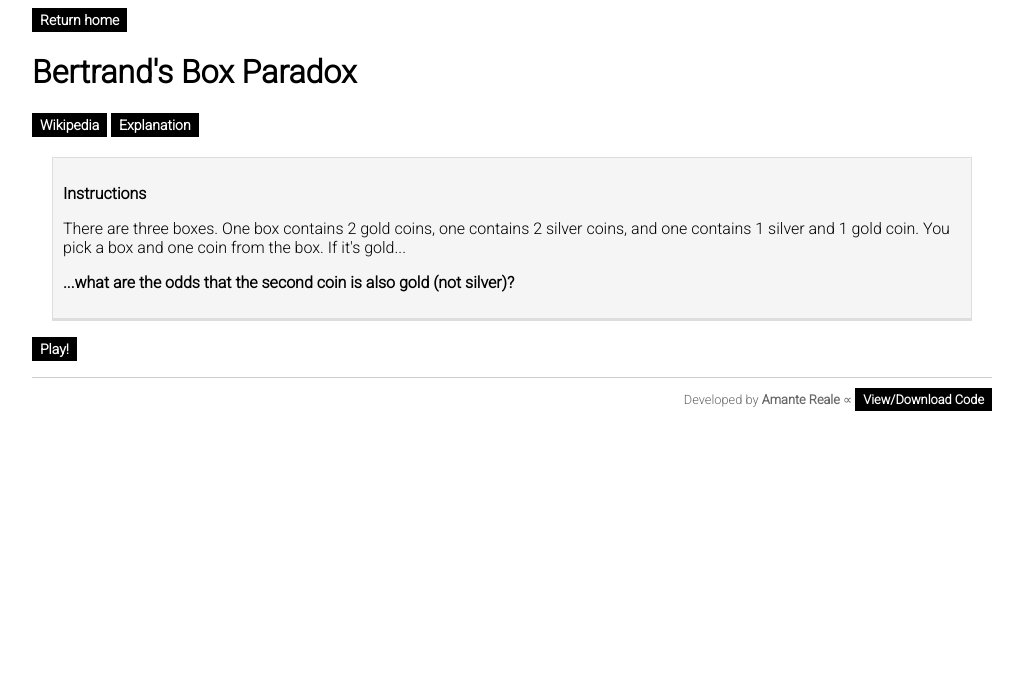
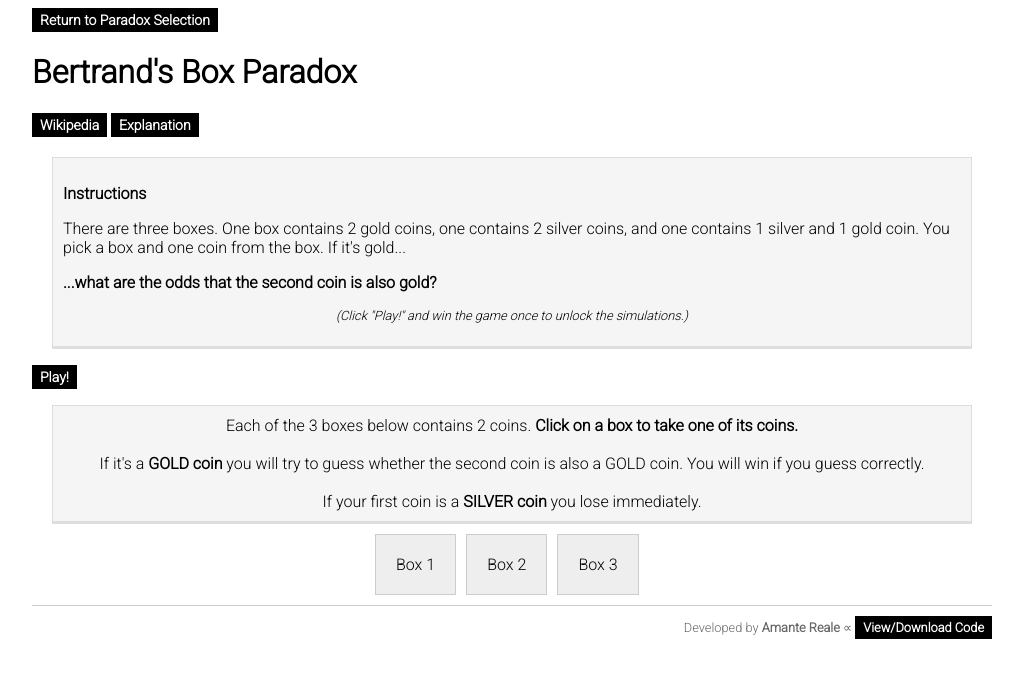
Before and after one commit to criticalsession/ChoiceParadoxes, a Vue app in the folder ChoiceParadoxes/: page /bb in a window 1280 px wide. Both pictures are taken after a click on the button "Play!". Shown: the top 678 px of the page, without its empty margins (128-1151 px from the left). Built offline with nearby package versions, Linux system fonts and the light colour scheme.

Commit message:
Bertrands Box gameplay

```diff
--- a/ChoiceParadoxes/src/App.vue
+++ b/ChoiceParadoxes/src/App.vue
@@ -1,6 +1,6 @@
 <template>
     <div id="app">
-        <router-link to="/" v-if="!isHome" class="return-home">Return home</router-link>
+        <router-link to="/" v-if="!isHome" class="return-home">Return to Paradox Selection</router-link>
         <router-view></router-view>
         <p class="footer">Developed by <strong>Amante Reale</strong> &prop; <a href="https://github.com/criticalsession/ChoiceParadoxes/tree/master/ChoiceParadoxes" target="_blank">View/Download Code</a></p>
     </div>
--- a/ChoiceParadoxes/src/components/BertrandsBox.vue
+++ b/ChoiceParadoxes/src/components/BertrandsBox.vue
@@ -4,21 +4,38 @@
         <problem-navigation v-on:show-explanation="showExplanation" wikiLink="https://en.wikipedia.org/wiki/Bertrand's_box_paradox"></problem-navigation>
         <Instructions>
             <p>There are three boxes. One box contains 2 gold coins, one contains 2 silver coins, and one contains 1 silver and 1 gold coin. You pick a box and one coin from the box. If it's gold...</p>
-            <p><strong>...what are the odds that the second coin is also gold (not silver)?</strong></p>
+            <p><strong>...what are the odds that the second coin is also gold?</strong></p>
         </Instructions>
         <p class="buttons">
             <button v-on:click="startPlay" :disabled="simRunning" type="button" :class="{ 'active' : !simRunning}">Play!</button>
             <button :disabled="simRunning" :class="{ 'active' : !simRunning, 'this-sim-running' : simRunning } " v-if="playedGame" v-on:click="simulate()" type="button">Simulate</button>
             <button class="active" v-if="simRunning && playedGame" v-on:click="stopSim">Stop Simulation</button>
         </p>
-        <div class="game">
-
+        <div class="game" v-if="game.step > 0">
+            <div class="message" v-html="gameMessage"></div>
+            <div class="content">
+                <div class="step1" v-if="game.step === 1">
+                    <div class="box active" @click="selectedBox(1)">Box 1</div>
+                    <div class="box active" @click="selectedBox(2)">Box 2</div>
+                    <div class="box active" @click="selectedBox(3)">Box 3</div>
+                </div>
+                <div class="step2" v-if="game.step === 2 || game.step === 3 || game.step === 4">
+                    <div class="box">Box {{ this.game.selectedBox }}<br />
+                    (G) - <span v-if="this.game.secondCoin === null">(?)</span><span v-else>({{ this.game.secondCoin === 1 ? 'S' : 'G' }})</span>
+                    </div>
+                    <div class="coin-prediction" v-if="game.step === 2">
+                        The next coin will be <button v-on:click="takeSecondCoin(2)" type="button" class="active">GOLD</button> <button v-on:click="takeSecondCoin(1)" type="button" class="active">SILVER</button>
+                    </div>
+                </div>
+            </div>
         </div>
         <div class="simulation-display" v-if="ranSimOnce">
             <p class="simulation-notes"><strong>Simulations:</strong> {{simulationRuns}} - First Coin: {{firstGold}} gold, {{firstSilver}} silver; of those gold, the second coin was: {{same}} gold, {{different}} silver</p>
             <div class="bar-charts">
                 <BarChart style="float:left" :values="getBarChartValues('goldvsilver')" :chartId="'goldvsilver'" :labels="getBarChartLabels('goldvsilver')" :title="'First Coin Type (%)'"></BarChart>
-                <BarChart style="float:left; margin-left: 10px;" :values="getBarChartValues('twogold')" :chartId="'twogold'" :labels="getBarChartLabels('twogold')" :title="'Second Gold After First Gold (%)'"></BarChart>
+                <BarChart style="float:left; margin-left: 10px;" :values="getBarChartValues('twogold')" :chartId="'twogold'" :labels="getBarChartLabels('twogold')" :title="'Second Coin After First Gold (%)'"></BarChart>
+                <div style="clear: both">&nbsp;</div>
+                <p style="clear: both; margin-top: 10px; text-align: center; font-weight: bold;" v-if="simulationRuns > 200">Did you predict that, after a GOLD coin, a second GOLD coin is twice as likely as a SILVER one?<br />Or did you think it's 50/50?<br /><br />Click the "Explanation" button up top to find out why.</p>
             </div>
         </div>
         <div style="clear: both"></div>
@@ -38,9 +55,6 @@
             Instructions,
         },
         methods: {
-            startPlay() {
-                alert('play!');
-            },
             showExplanation() {
 
             },
@@ -60,6 +74,8 @@
             },
             simulate() {
                 if (!this.simRunning) {
+                    this.resetGame();
+
                     this.simRunning = true;
                     this.ranSimOnce = true;
 
@@ -67,7 +83,7 @@
                     this.simulationRuns = 0;
                     this.same = 0;
                     this.different = 0;
-                    this.maxRuns = 5000;
+                    this.maxRuns = 3000;
                     this.firstGold = 0;
                     this.firstSilver = 0;
 
@@ -133,6 +149,81 @@
             rand(max) {
                 return Math.floor(Math.random() * max);
             },
+            resetGame() {
+                this.game = {
+                    boxes: [],
+                    step: 0,
+                    boxSelected: 0,
+                    firstCoin: null,
+                    secondCoin: null,
+                    prediction: null,
+                };
+            },
+            startPlay() {
+                this.resetGame();
+
+                this.simRunning = false;
+                this.ranSimOnce = false;
+
+                this.game.boxes = this.fillBoxes();
+                this.game.step = 1;
+            },
+            selectedBox(box) {
+                this.game.selectedBox = box;
+
+                let actualBox = this.game.boxes[box - 1];
+
+                const coinIndex = this.rand(2);
+                const coin = actualBox[coinIndex];
+
+                actualBox.splice(coinIndex, 1); //remove the coin
+
+                this.game.firstCoin = coin === 1 ? 'SILVER' : 'GOLD';
+                if (coin === 1) {
+                    this.game.step = 9;
+                } else {
+                    this.game.step = 2;
+                }
+            },
+            takeSecondCoin(prediction) {
+                this.game.secondCoin = this.game.boxes[this.game.selectedBox - 1][0];
+                this.game.prediction = prediction;
+
+                if (prediction === this.game.secondCoin) {
+                    this.game.step = 3;
+                    this.playedGame = true;
+                } else {
+                    this.game.step = 4;
+                }
+            },
+        },
+        computed: {
+            gameMessage() {
+                let message = '';
+                if (this.game.step === 1) {
+                    message = 'Each of the 3 boxes below contains 2 coins. <strong>Click on a box to take one of its coins.</strong>';
+                    message += '<br /><br />If it\'s a <strong>GOLD coin</strong> you will try to guess whether the second coin is also a GOLD coin. You will win if you guess correctly.';
+                    message += '<br /><br />If your first coin is a <strong> SILVER coin</strong> you lose immediately.';
+                } else if (this.game.step === 2 || this.game.step === 9) {
+                    message = 'You open box <strong>#' + this.game.selectedBox + '</strong> and take a <strong>' + this.game.firstCoin + ' coin</strong>.';
+
+                    if (this.game.step === 2) {
+                        message += '<br /><br />Think carefully about the odds. Do you think the second coin is going to be a GOLD coin, or a SILVER coin?';
+                        message += '<br /><br /><i style="font-size: 0.8rem;">(Reminder: Boxes are assigned a random pair of 2 coins: 2 GOLD, 2 SILVER and 1 GOLD/1 SILVER.)</i>';
+                    }
+                    else if (this.game.step === 9) {
+                        message += '<br /><br /><strong>You lost!</strong> But don\'t worry, just click the "Play!" button to reshuffle the boxes and try again.';
+                    }
+                } else if (this.game.step === 3) {
+                    message = '<strong>You win!</strong> You predicted the second coin would be a ' + (this.game.prediction === 1 ? 'SILVER' : 'GOLD') + ' coin and it was.<br /><br />';
+                    message += 'Now you can either click the "Play!" to try your luck again, or click "Simulate" to run thousands of games automatically.<br /><br />The results might surprise you!';
+                } else if (this.game.step === 4) {
+                    message = '<strong>You lost!</strong> You predicted the second coin would be a ' + (this.game.prediction === 1 ? 'SILVER' : 'GOLD') + ' coin but, unfortunately, it wasn\'t.<br /><br />'
+                    message += 'But don\'t worry, just click the "Play!" button to reshuffle the boxes and try again.';
+                }
+
+                return message;
+            },
         },
         data() {
             return {
@@ -142,10 +233,18 @@
                 simRunning: false,
                 playedGame: false,
                 wait: 500,
-                maxRuns: 5000,
+                maxRuns: 3000,
                 ranSimOnce: false,
                 firstGold: 0,
                 firstSilver: 0,
+                game: {
+                    boxes: [],
+                    step: 0,
+                    boxSelected: 0,
+                    firstCoin: 'GOLD',
+                    secondCoin: null,
+                    prediction: null,
+                }
             };
         },
     };
@@ -153,4 +252,42 @@
 
 <!-- Add "scoped" attribute to limit CSS to this component only -->
 <style scoped>
+    .box {
+        float: left;
+        cursor: default;
+        background-color: #EEE;
+        border: solid 1px #CCC;
+        padding: 20px;
+        margin-right: 10px;
+        transition: background-color 0.5s, color 0.5s;
+        text-align: center;
+    }
+
+    .step2 .box {
+        float: none;
+        width: 80px;
+        margin: 10px auto;
+    }
+
+    .box.active {
+        cursor: pointer;
+    }
+
+    .step1 {
+        margin: 0 auto;
+        width: 274px;
+    }
+
+    .step2 {
+        text-align: center;
+    }
+
+    .box.active:hover {
+        background-color: darkslateblue;
+        color: white;
+    }
+
+    .coin-prediction {
+        clear: both;
+    }
 </style>
--- a/ChoiceParadoxes/src/components/Home.vue
+++ b/ChoiceParadoxes/src/components/Home.vue
@@ -1,7 +1,7 @@
 <template>
     <div class="home">
         <h1>Choice Paradoxes</h1>
-        <Instructions>
+        <Instructions :hidePlayInstructions="true">
             <p>&bull; For each paradox you will be given a choice to <strong>play</strong> the game yourself. Try it out a couple of times.</p>
             <p>&bull; When you're done, try running a <strong>simulation</strong>.
             <p>&bull; Click the <strong>Explain</strong> button to read why the problem tricks people, and how to solve it mathematically.</p>
--- a/ChoiceParadoxes/src/components/Instructions.vue
+++ b/ChoiceParadoxes/src/components/Instructions.vue
@@ -2,11 +2,15 @@
     <div class="instructions">
         <p><strong>Instructions</strong></p>
         <slot></slot>
+        <p v-if="hidePlayInstructions !== true" style="font-size: 0.8rem; text-align: center;"><i>(Click "Play!" and win the game once to unlock the simulations.)</i></p>
     </div>
 </template>
 
 <script>
     export default {
         name: 'Instructions',
+        props: {
+            hidePlayInstructions: Boolean
+        },
     }
 </script>
--- a/ChoiceParadoxes/src/main.css
+++ b/ChoiceParadoxes/src/main.css
@@ -39,12 +39,16 @@ button.this-sim-running {
     background-color: darkgreen;
 }
 
-.instructions {
+.instructions, .game .message {
     padding: 10px;
     margin: 0 20px;
     background-color: #f5f5f5;
     border: solid 1px #ddd;
     border-bottom-width: 3px ;
+}
+
+.game .message {
+    text-align: center;
 }
 
 .simulation-display {
@@ -72,3 +76,7 @@ button.this-sim-running {
 .problem-navigation {
     margin-bottom: 20px;
 }
+
+.game .content {
+    margin-top: 10px;
+}
```
Also changed, not shown: 7 other files (tests, documents, lock files or other folders).
